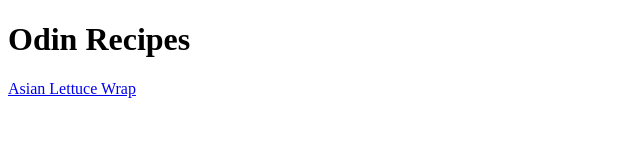
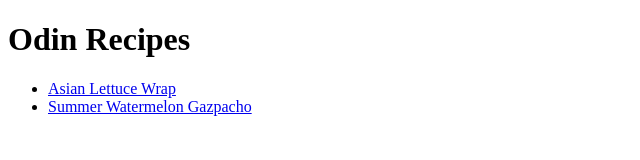
Before and after one commit to dextersquad4/odin_recipes, a plain HTML site: page index.html in a window 1280 px wide. Shown: the whole page, without its empty margins (0-640 px from the left). Drawn offline with Linux system fonts and the light colour scheme.

Commit message:
Add link to Watermelon Gazpacho Soup Recipe, add ul to make the links vertical not horizantal

```diff
--- a/index.html
+++ b/index.html
@@ -6,6 +6,9 @@
 </head>
  <body>
     <h1>Odin Recipes</h1>
-    <a href="./recipes/asian_lettuce_wrap.html">Asian Lettuce Wrap</a>
+    <ul>
+      <li><a href="./recipes/asian_lettuce_wrap.html">Asian Lettuce Wrap</a></li>
+      <li><a href="./recipes/summer_watermelon_gazpacho.html">Summer Watermelon Gazpacho</a></li>
+    </ul>
 </body>
 </html>
```
